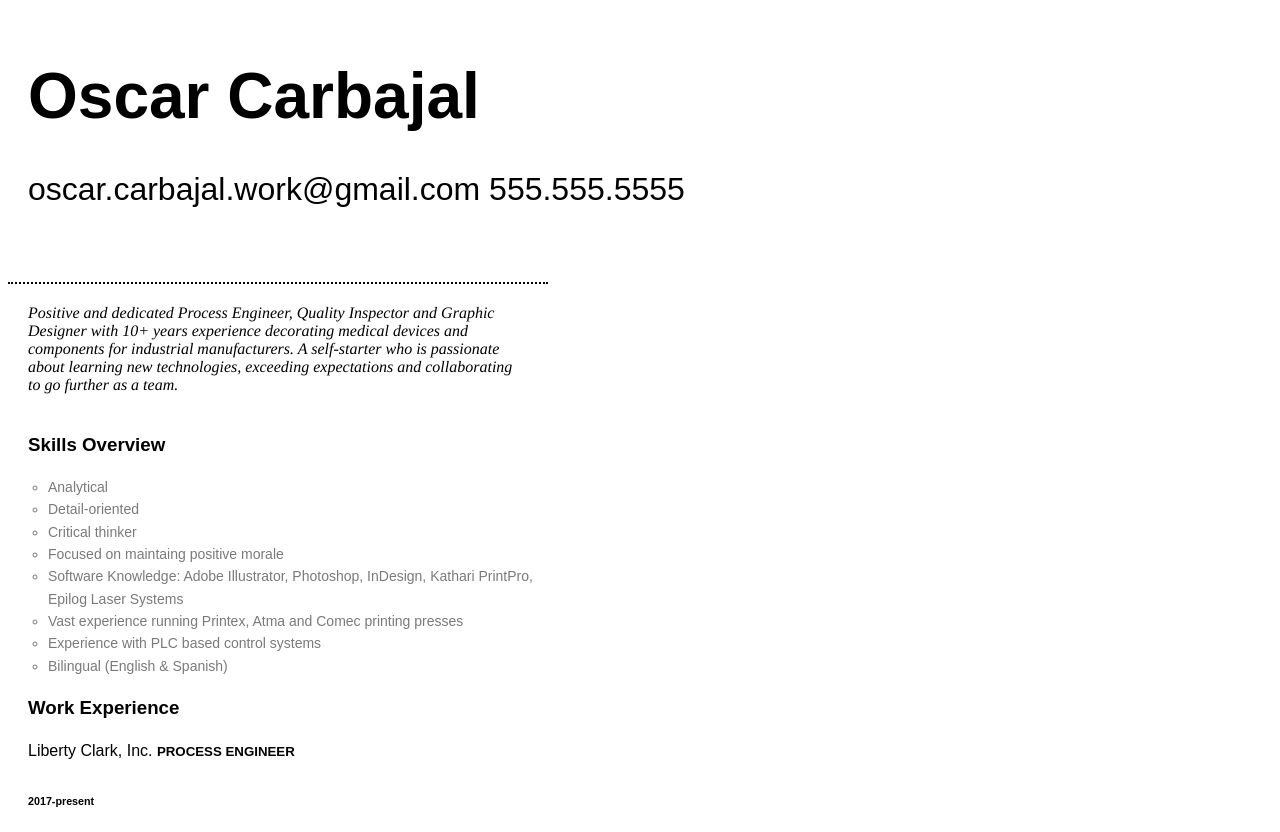
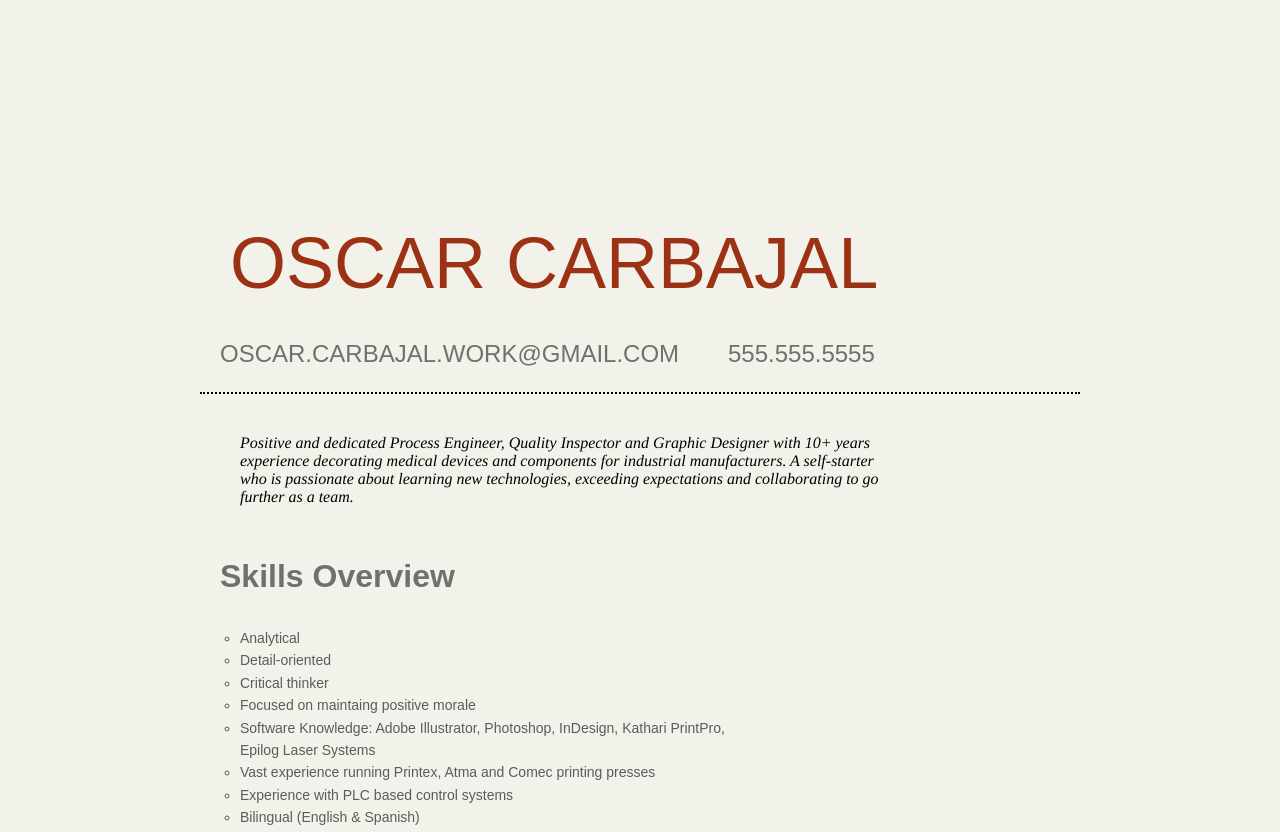
Before and after one commit to oscar-oscar/rev-2, a plain HTML site: page index.html in a window 1280 px wide. Shown: the top 832 px of the page. Drawn offline with Linux system fonts and the light colour scheme.

Commit message:
Update style.css

```diff
--- a/style.css
+++ b/style.css
@@ -1,56 +1,82 @@
-@media (min-width: 40em){
-  body{
-    grid-template-columns: 12 em;
-    grid-template-rows: auto auto auto auto;
-  }
-
-  header{
-    grid-column: span 1;
-  }
-}
 
 
 
-  body {
-  margin 20px;
-  display: grid;
-  grid-gap: 2em;
-  grid-template-rows: auto auto auto;
-  min-height: 100vh;
+body{
+  display:grid;
+  grid-gap: 1em;
+  background-color:#f2f2eb;
+  margin:200px;
 }
 
 
 
 .header {
-    margin: 20px;
+    margin: ;
     font-family: Franklin Gothic, arial, sans-serif;
     font-weight: lighter;
     font-size: 32px;
     line-height: 50px;
     text-align: align left;
+    grid-column: span 3;
+    display:inline-block;
+
+}
+
+.name {
+    margin: 20px;
+    padding: 10px;
+    font-family: Franklin Gothic, arial, sans-serif;
+    font-weight: lighter;
+    font-stretch: condensed;
+    color:#9c3213;
+    text-transform: uppercase;
+    font-size: 72px;
+    line-height: 66px;
+    text-align: left;
+    grid-column: span 3;
+
+}
+
+.phone{
+    margin:20px;
+    font-family: Franklin Gothic, arial, sans-serif;
+    font-weight: lighter;
+    font-stretch: condensed;
+    text-transform: uppercase;
+    font-size: 24px;
+    line-height: 32px;
+    text-align: left;
+    grid-column: span 3;
+    color:#70706e;
+}
+
+.email{
+    margin:20px;
+    font-family: Franklin Gothic, arial, sans-serif;
+    font-weight: lighter;
+    font-stretch: condensed;
+    text-transform: uppercase;
+    font-size: 24px;
+    line-height: 32px;
+    text-align: left;
     grid-column: span 1;
-}
+    color:#70706e;
 }
 
 
 
-.name {
-    margin: 20px;
-    font-family: Franklin Gothic, arial, sans-serif;
-    font-weight: lighter;
-    font-stretch: condensed;
-    text-transform: uppercase;
-    font-size: 12px;
-    line-height: 1px;
-    text-align: left;
+.dotted{
+  border-top:2px dotted;
+  grid-column: span 4;
 
 }
 
 .summarypro {
+  margin: 20px;
   padding:20px;
   font-family: Times, serif;
   font-style:italic;
-  border-top:2px dotted;
+  grid-column: span 4;
 
 }
 
@@ -60,7 +86,7 @@ ul{
 }
 
 li {
-  color:#7a7a79;
+  color:#5b5b5c;
   font-family:Franklin Gothic, arial, sans-serif;
   font-size:14px;
   line-height: 1.6;
@@ -70,11 +96,44 @@ li {
 h4, h5{
   display:inline;}
 
+h4 {
+  font-family: Franklin Gothic, arial, sans-serif;
+  font-weight: lighter;
+  font-size: 16px;
+  color:#9c3213;
+}
+
+h5 {
+  text-transform:uppercase;
+  font-family: Franklin Gothic, arial, sans-serif;
+  font-weight: bold;
+  color:#5b5b5c;
+}
+
+h3{
+  grid-column: span 2;
+  font-size: 32px;
+}
+
+h6 {
+  font-size:16px;
+}
+
+p{
+  max-width: 40em;
+  grid-column-start: 2;
+}
+
+
+li {
+   max-width: 500px;
+}
 
 .skills{
   font-family: Franklin Gothic, arial, sans-serif;
   font-weight: lighter;
-   margin: 20px;
+  color:#70706e;
+  margin: 20px;
 }
 
 
@@ -82,67 +141,44 @@ h4, h5{
 .work{
   font-family: Franklin Gothic, arial, sans-serif;
   font-weight: lighter;
+  color:#70706e;
    margin: 20px;
-}
 
-h4 {
-  font-family: Franklin Gothic, arial, sans-serif;
-  font-weight: lighter;
 }
 
 
+
 .Liberty1{
-  margin:20px;
-  font-family: Franklin Gothic, arial, sans-serif;
-  font-weight: lighter;
-  line-height: 24px;
-
-
-
-}
-
-.Liberty2{
-  margin:20px;
-  font-family: Franklin Gothic, arial, sans-serif;
-  font-weight: lighter;
-  line-height: 24px;
-
-}
-
-.Liberty3{
-  margin:20px;
-  font-family: Franklin Gothic, arial, sans-serif;
-  font-weight: lighter;
-  line-height: 24px;
-
-}
-
-.education{
-  margin:20px;
+  margin:40px;
   font-family: Franklin Gothic, arial, sans-serif;
   font-weight: lighter;
   line-height: 24px;
 }
 
-h5 {
-  text-transform:uppercase;
+
+
+.Liberty2{
+  margin: 40px;
   font-family: Franklin Gothic, arial, sans-serif;
-  font-weight: bold;
-
+  font-weight: lighter;
+  line-height: 24px;
 }
 
 
 
-p{
-  max-width: 500px;
+.Liberty3{
+  margin: 40px;
+  font-family: Franklin Gothic, arial, sans-serif;
+  font-weight: lighter;
+  line-height: 24px;
+}
 
 
 
-
-
+.education{
+  margin: 40px;
+  font-family: Franklin Gothic, arial, sans-serif;
+  font-weight: lighter;
+  color:#70706e;
+  line-height: 24px;
 }
-
-li {
-   max-width: 500px;
-
-}
```
